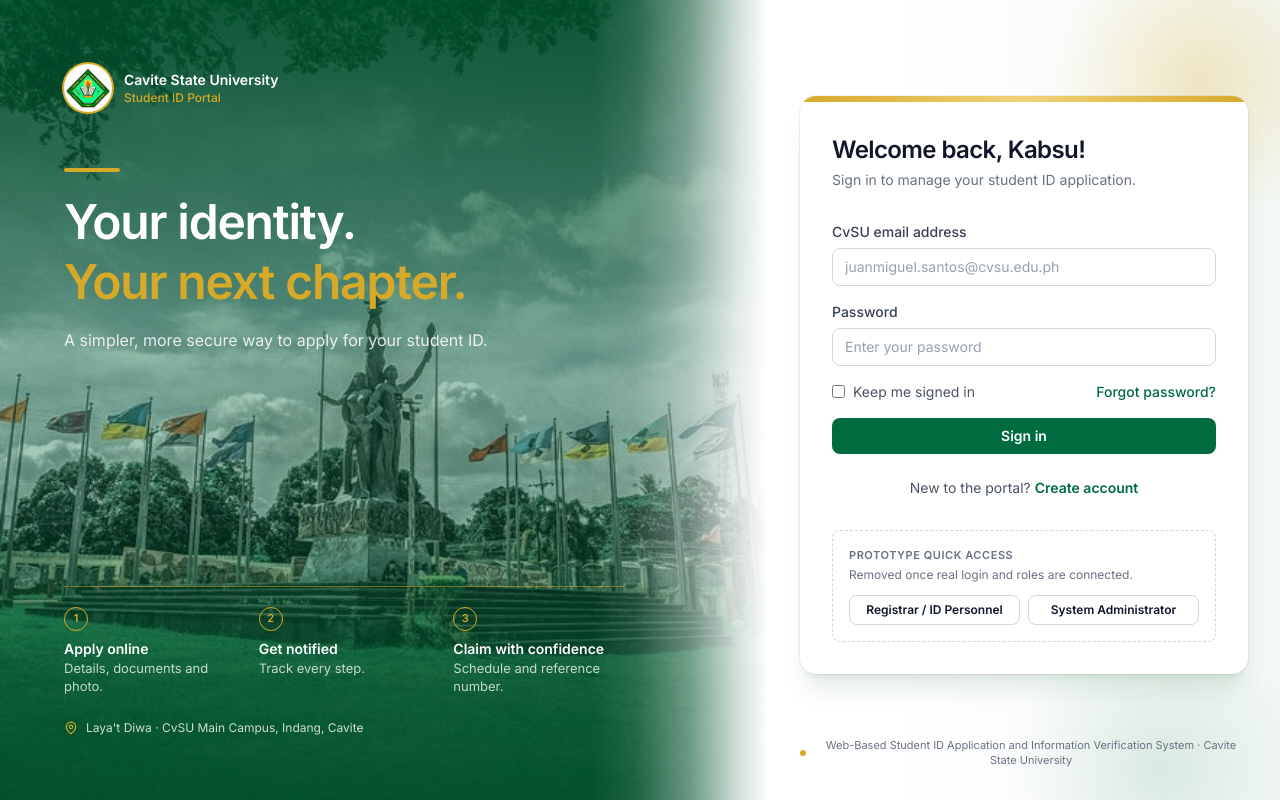
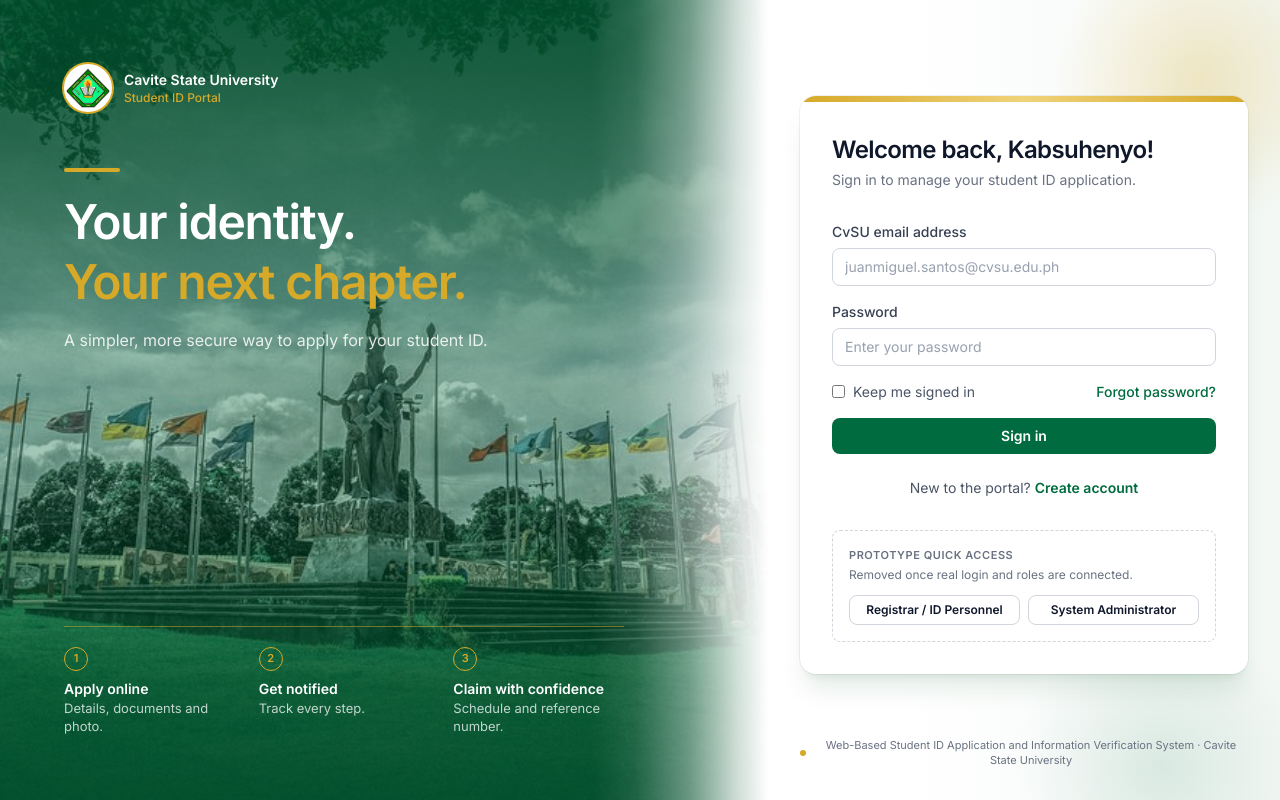
Before and after one commit to wzmrvo/cvsu-id-management-system, a Laravel app: page /sign-in in a window 1280 px wide. Run offline with Laravel 12, Linux system fonts and the light colour scheme; style sheets or scripts are compiled from the project's sources.

Commit message:
polished sign-in removed some bs

```diff
--- a/resources/views/auth/login.blade.php
+++ b/resources/views/auth/login.blade.php
@@ -1,5 +1,5 @@
 <x-layouts.auth title="Sign in">
-    <h1 class="text-2xl font-semibold tracking-tight">Welcome back, Kabsu!</h1>
+    <h1 class="text-2xl font-semibold tracking-tight">Welcome back, Kabsuhenyo!</h1>
     <p class="mt-1 text-sm text-gray-500">Sign in to manage your student ID application.</p>
 
     <form class="mt-8 space-y-4" onsubmit="return false">
--- a/resources/views/components/layouts/auth.blade.php
+++ b/resources/views/components/layouts/auth.blade.php
@@ -87,10 +87,7 @@
                         </li>
                     @endforeach
                 </ul>
-                <p class="mt-6 flex items-center gap-2 text-xs text-white/80">
-                    <x-ui.icon name="pin" class="h-3.5 w-3.5 text-cvsu-gold" />
-                    Laya't Diwa · CvSU Main Campus, Indang, Cavite
-                </p>
+
             </div>
         </div>
     </aside>
```
